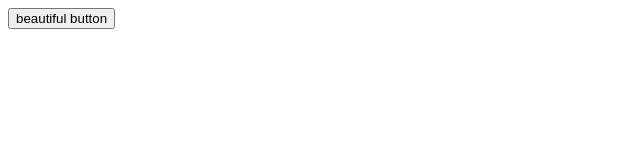
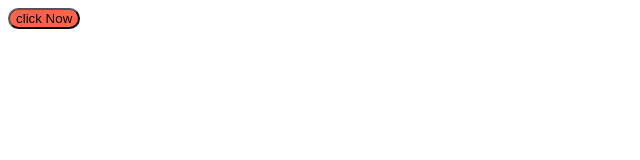
Before and after one commit to dipaliraut29/icp-assigment-2, a plain HTML site: page index.html in a window 1280 px wide. Shown: the whole page, without its empty margins (0-640 px from the left). Drawn offline with Linux system fonts and the light colour scheme.

Commit message:
box shadow is added

```diff
--- a/index.html
+++ b/index.html
@@ -30,7 +30,7 @@
     border: 7px solid black;
     width: 400px;
 }*/
-
+/*
 .btn{
     background-color: tomato;
     color:white;
@@ -39,13 +39,24 @@
 .btn:hover{
     background-color: aquamarineg;
     color:black;
+}*/
+.btn{
+    background-color: tomato;
+    border-radius: 20px;
+
 }
+.btn:hover{
+    box-shadow: 1px 1px 2px  2px blue;
+}
+
+
+
     </style>
 </head>
 <body>
 <body>
 
-     <button class="btn1">beautiful button</button>
+     <button class="btn">click Now</button>
 
 
 </body>
```
